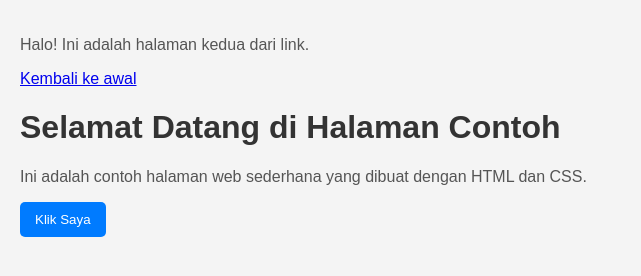
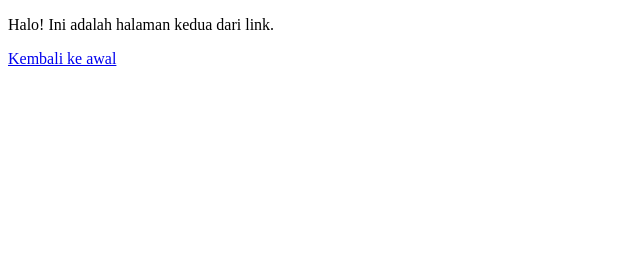
Before and after one commit to adtproject87/1124160148-Ltihan5, a plain HTML site: page latihanweb.5/halaman2.html in a window 1280 px wide. Shown: the whole page, without its empty margins (0-641 px from the left). Drawn offline with Linux system fonts and the light colour scheme.

Commit message:
Update halaman2.html

```diff
--- a/latihanweb.5/halaman2.html
+++ b/latihanweb.5/halaman2.html
@@ -10,36 +10,3 @@
     <a href="index.html">Kembali ke awal</a>
 </body>
 <style>
-    body {
-        font-family: Arial, sans-serif;
-        background-color: #f4f4f4;
-        margin: 0;
-        padding: 20px;
-    }
-    h1 {
-        color: #333;
-    }
-    p {
-        color: #555;
-    }
-    button {
-        padding: 10px 15px;
-        background-color: #007BFF;
-        color: white;
-        border: none;
-        border-radius: 5px;
-        cursor: pointer;
-    }
-    button:hover {
-        background-color: #0056b3;
-    }
-</style>
-</head>
-<body>
-    <h1>Selamat Datang di Halaman Contoh</h1>
-    <p>Ini adalah contoh halaman web sederhana yang dibuat dengan HTML dan CSS.</p>
-    <button onclick="alert('Tombol ditekan!')">Klik Saya</button>
-
-</body>
-</html>
-</html>
```
